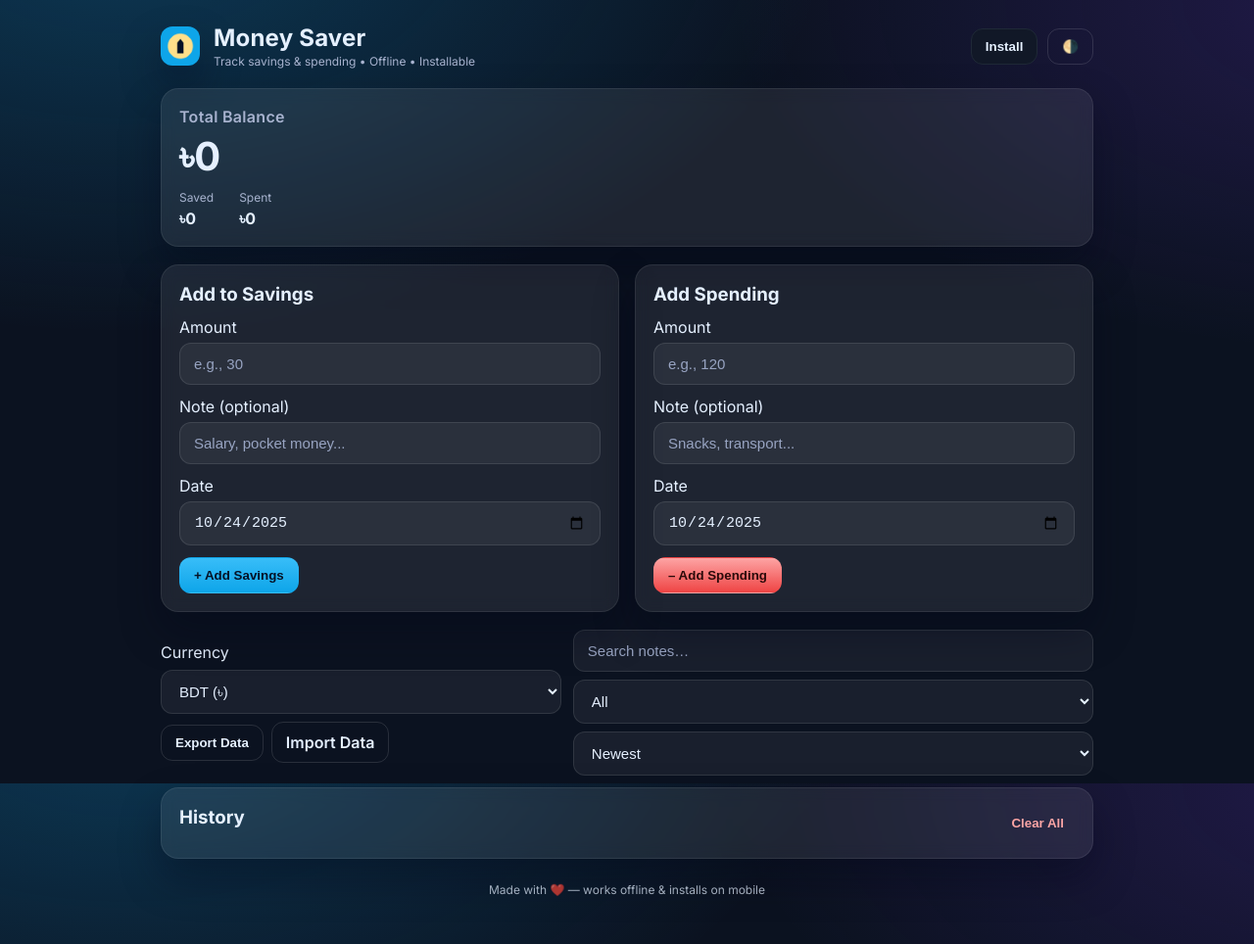
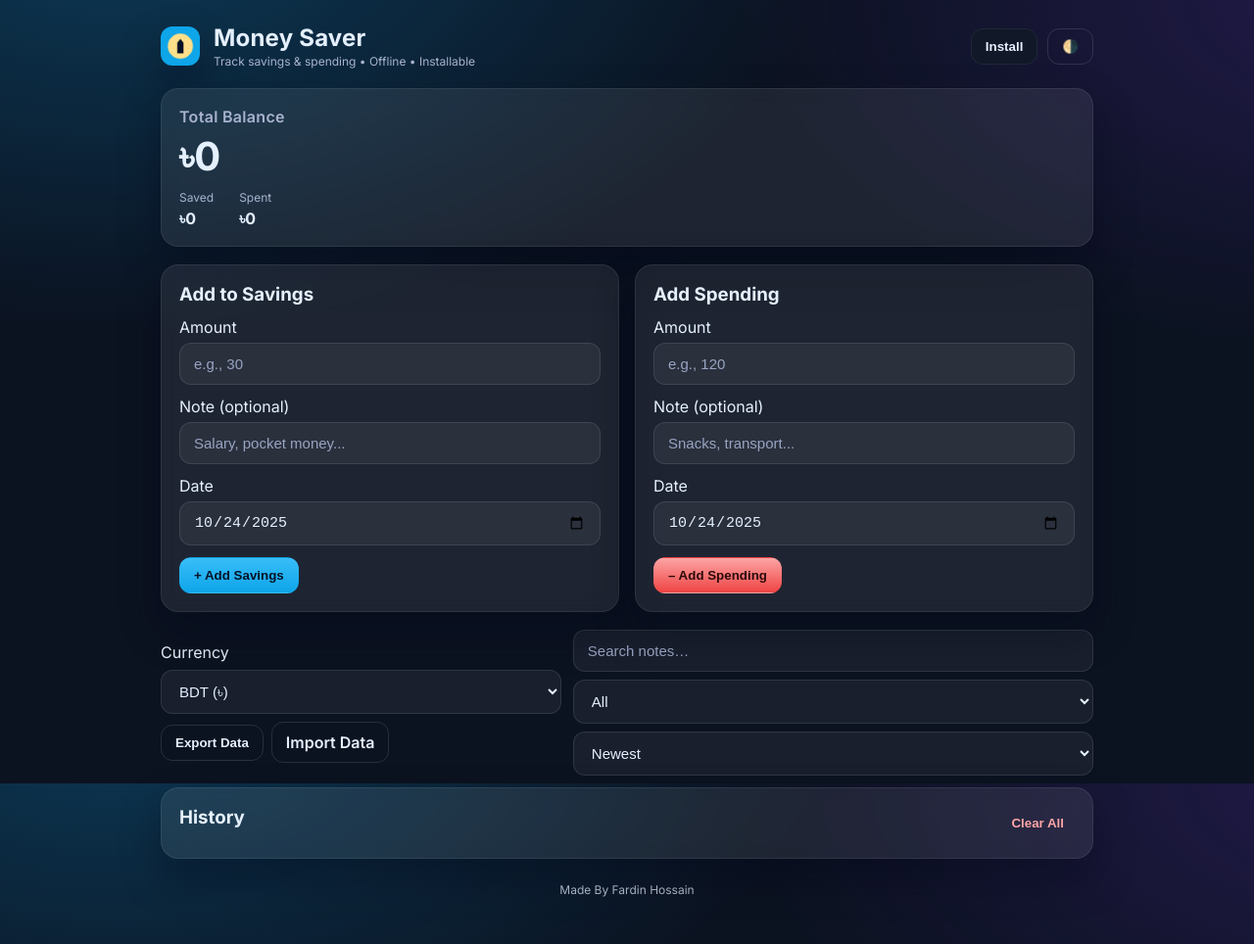
Before and after one commit to Fardin5046/Money-Savings-Tracker-, a plain HTML site: page index.html in a window 1280 px wide. Shown: the whole page at 98% size. Drawn offline with Linux system fonts and the light colour scheme.

Commit message:
update html

```diff
--- a/index.html
+++ b/index.html
@@ -120,7 +120,7 @@
     </main>
 
     <footer class="app-footer">
-      <span>Made with ❤️ — works offline & installs on mobile</span>
+      <span>Made By Fardin Hossain</span>
     </footer>
   </div>
 
```
